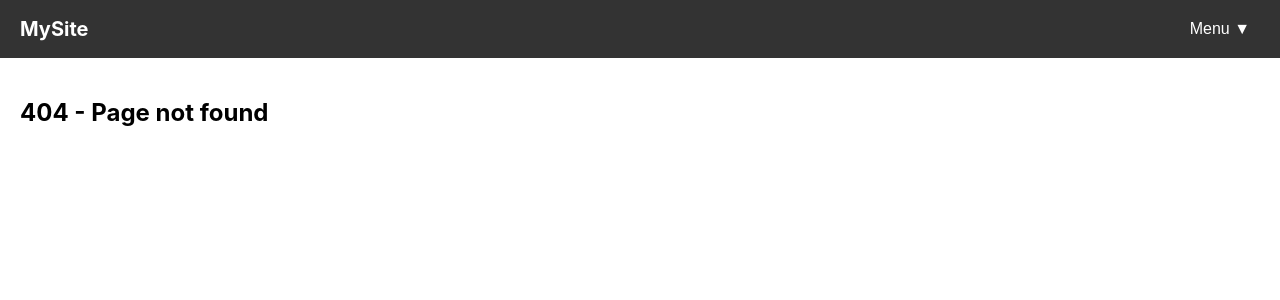
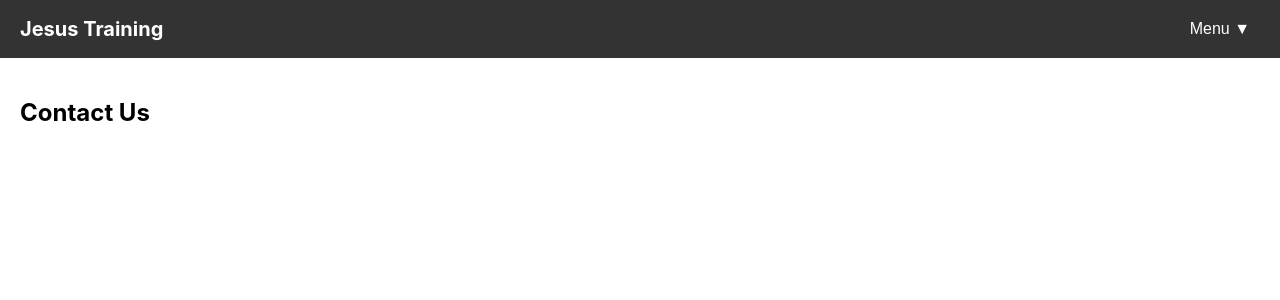
Before and after one commit to minjilee1707/minjilee1707.github.io, a React (Create React App) app: page /#/contactus in a window 1280 px wide. Before the commit this address had no page. Shown: the top 300 px of the page. Built offline with nearby package versions, Linux system fonts and the light colour scheme.

Commit message:
Add pages

```diff
--- a/package.json
+++ b/package.json
@@ -4,6 +4,9 @@
   "private": true,
   "homepage": "https://jesustraining.org",
   "dependencies": {
+    "@emotion/react": "^11.14.0",
+    "@emotion/styled": "^11.14.1",
+    "@mui/material": "^7.3.1",
     "@testing-library/dom": "^10.4.1",
     "@testing-library/jest-dom": "^6.8.0",
     "@testing-library/react": "^16.3.0",
--- a/src/App.js
+++ b/src/App.js
@@ -1,5 +1,11 @@
 import React, { useState } from "react";
 import { HashRouter as Router, Routes, Route, Link } from "react-router-dom";
+import { Home } from "./pages/home";
+import { About } from "./pages/about";
+import { Training } from "./pages/training";
+import { Donate } from "./pages/donate";
+import { NotFound } from "./pages/notFound";
+import { ContactUs } from "./pages/contactus";
 
 function App() {
   const [dropdownOpen, setDropdownOpen] = useState(false);
@@ -7,7 +13,7 @@ function App() {
   return (
     <Router>
       <nav style={styles.nav}>
-        <Link to="/" style={styles.logo}>MySite</Link>
+        <Link to="/" style={styles.logo}>Jesus Training</Link>
         <div
           style={styles.dropdown}
           onMouseEnter={() => setDropdownOpen(true)}
@@ -17,8 +23,9 @@ function App() {
           {dropdownOpen && (
             <div style={styles.dropdownContent}>
               <Link to="/about" style={styles.link}>About</Link>
-              <Link to="/page1" style={styles.link}>Page 1</Link>
-              <Link to="/page2" style={styles.link}>Page 2</Link>
+              <Link to="/training" style={styles.link}>Training</Link>
+              <Link to="/donate" style={styles.link}>Donate</Link>
+              <Link to="/contactus" style={styles.link}>Contact Us</Link>
             </div>
           )}
         </div>
@@ -28,20 +35,15 @@ function App() {
         <Routes>
           <Route path="/" element={<Home />} />
           <Route path="/about" element={<About />} />
-          <Route path="/page1" element={<Page1 />} />
-          <Route path="/page2" element={<Page2 />} />
+          <Route path="/training" element={<Training />} />
+          <Route path="/donate" element={<Donate />} />
+          <Route path="/contactus" element={<ContactUs />} />
           <Route path="*" element={<NotFound />} />
         </Routes>
       </div>
     </Router>
   );
 }
-
-const Home = () => <h2>Home Page</h2>;
-const About = () => <h2>About Page</h2>;
-const Page1 = () => <h2>Page 1</h2>;
-const Page2 = () => <h2>Page 2</h2>;
-const NotFound = () => <h2>404 - Page not found</h2>;
 
 const styles = {
   nav: {
@@ -85,30 +87,3 @@ const styles = {
 };
 
 export default App;
-
-
-// import logo from './logo.svg';
-// import './App.css';
-
-// function App() {
-//   return (
-//     <div className="App">
-//       <header className="App-header">
-//         <img src={logo} className="App-logo" alt="logo" />
-//         <p>
-//           Edit <code>src/App.js</code> and save to reload.
-//         </p>
-//         <a
-//           className="App-link"
-//           href="https://reactjs.org"
-//           target="_blank"
-//           rel="noopener noreferrer"
-//         >
-//           Learn React
-//         </a>
-//       </header>
-//     </div>
-//   );
-// }
-
-// export default App;
--- /dev/null
+++ b/src/pages/about.js
@@ -0,0 +1 @@
+export const About = () => <h2>About Page</h2>;
--- /dev/null
+++ b/src/pages/contactus.js
@@ -0,0 +1 @@
+export const ContactUs = () => <h2>Contact Us</h2>;
--- /dev/null
+++ b/src/pages/donate.js
@@ -0,0 +1 @@
+export const Donate = () => <h2>Donate</h2>;
--- /dev/null
+++ b/src/pages/home.js
@@ -0,0 +1 @@
+export const Home = () => <h2>Home Page</h2>;
--- /dev/null
+++ b/src/pages/notFound.js
@@ -0,0 +1 @@
+export const NotFound = () => <h2>404 - Page not found</h2>;
--- /dev/null
+++ b/src/pages/training.js
@@ -0,0 +1 @@
+export const Training = () => <h2>Training</h2>;
```
Also changed, not shown: 1 other file (tests, documents, lock files or other folders).
